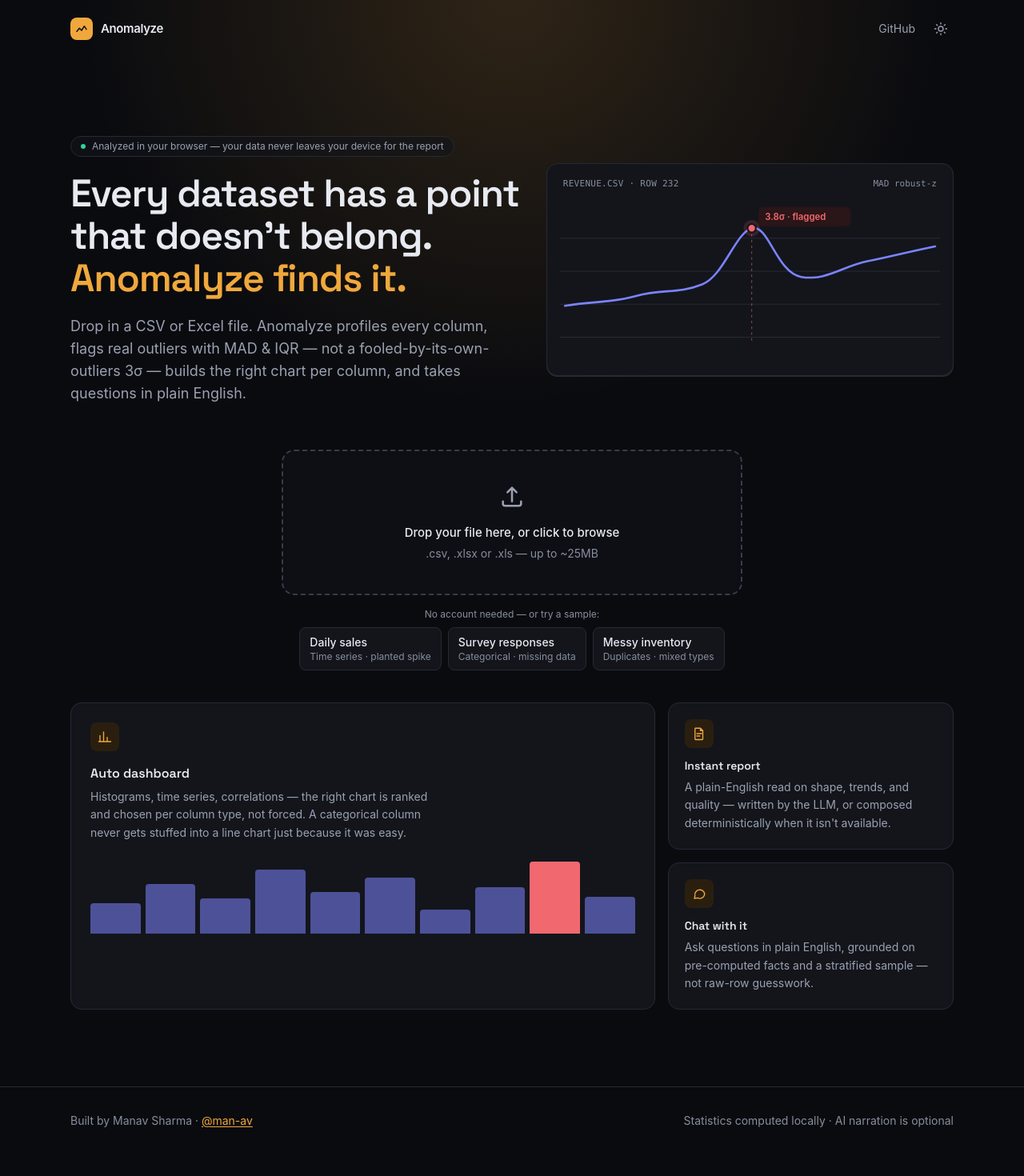
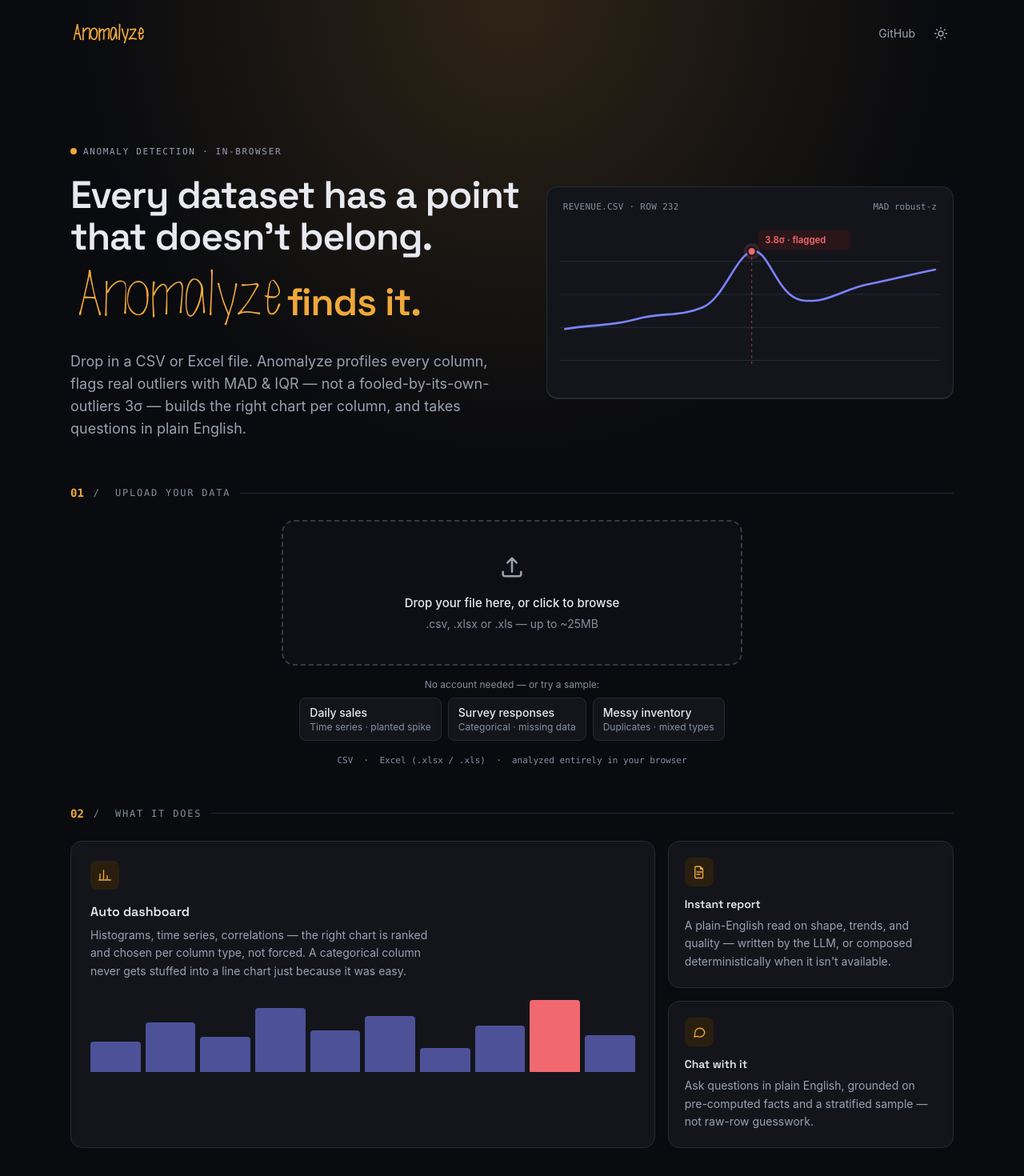
Before and after one commit to Man-av/Anomalyze, a Next.js app: page / in a window 1280 px wide. Shown: the top 1470 px of the page at 80% size. Before the commit the page ends 1443 px from the top, so only its background shows below. Built offline with nearby package versions, Linux system fonts and the light colour scheme.

Commit message:
Add visual improvements and fonts

```diff
--- a/app/globals.css
+++ b/app/globals.css
@@ -1,4 +1,12 @@
 @import "tailwindcss";
+
+@font-face {
+  font-family: "GoingToDoGreatThings";
+  src: url("/fonts/GoingToDoGreatThings.ttf") format("truetype");
+  font-weight: 400;
+  font-style: normal;
+  font-display: swap;
+}
 
 /* Enable `dark:` utilities driven by the data-theme attribute on <html>. */
 @custom-variant dark (&:where([data-theme="dark"], [data-theme="dark"] *));
--- a/components/analyzer/AnalyzerApp.tsx
+++ b/components/analyzer/AnalyzerApp.tsx
@@ -1,6 +1,6 @@
 "use client";
 
-import { LogoMark } from "@/components/icons";
+
 import { ThemeToggle } from "@/components/ui/ThemeToggle";
 import { useAnalyzer } from "./AnalyzerContext";
 import { LandingHero } from "./LandingHero";
@@ -9,13 +9,21 @@
 function AppHeader() {
   return (
     <header className="mx-auto flex max-w-6xl items-center justify-between px-6 py-5">
-      <div className="flex items-center gap-2.5">
-        <LogoMark />
-        <span className="text-[15px] font-semibold tracking-tight">Anomalyze</span>
+      <div className="flex items-center">
+        <span
+          style={{
+            fontFamily: "'GoingToDoGreatThings', cursive",
+            fontWeight: 900,
+            fontSize: "1.8rem",
+          }}
+          className="text-accent"
+        >
+          Anomalyze
+        </span>
       </div>
       <nav className="flex items-center gap-4 text-sm text-muted">
         <a
-          href="https://github.com/man-av"
+          href="https://github.com/Man-av/Anomalyze"
           target="_blank"
           rel="noopener noreferrer"
           className="text-muted hover:text-foreground"
--- a/components/analyzer/LandingHero.tsx
+++ b/components/analyzer/LandingHero.tsx
@@ -99,17 +99,33 @@
 export function LandingHero() {
   return (
     <main className="mx-auto max-w-6xl px-6">
+      {/* ── Hero ── */}
       <section className="grid items-center gap-10 pt-16 pb-14 sm:pt-24 lg:grid-cols-[1.05fr_0.95fr] lg:gap-8">
         <div className="text-center lg:text-left">
-          <div className="mx-auto inline-flex items-center gap-2 rounded-full border border-border bg-surface/60 px-3 py-1 text-xs text-muted backdrop-blur lg:mx-0">
-            <span className="h-1.5 w-1.5 rounded-full bg-ok" />
-            Analyzed in your browser — your data never leaves your device for the report
+          {/* Hallmark eyebrow: dot + monospace category label */}
+          <div className="mx-auto mb-5 flex items-center justify-center gap-2 lg:mx-0 lg:justify-start">
+            <span className="h-2 w-2 shrink-0 rounded-full bg-accent" aria-hidden />
+            <span className="font-mono text-[11px] uppercase tracking-[0.15em] text-muted">
+              Anomaly Detection · In-browser
+            </span>
           </div>
-          <h1 className="font-heading mx-auto mt-5 max-w-xl text-balance text-4xl font-semibold leading-[1.1] tracking-tight sm:text-5xl lg:mx-0">
+
+          <h1 className="font-heading mx-auto max-w-xl text-balance text-4xl font-semibold leading-[1.1] tracking-tight sm:text-5xl lg:mx-0">
             Every dataset has a point that doesn&rsquo;t belong.
             <br />
-            <span className="text-accent">Anomalyze finds it.</span>
+            <span
+              style={{
+                fontFamily: "'GoingToDoGreatThings', cursive",
+                fontWeight: 400,
+                fontSize: "1.8em",
+              }}
+              className="text-accent"
+            >
+              Anomalyze
+            </span>
+            <span className="text-accent"> finds it.</span>
           </h1>
+
           <p className="mx-auto mt-5 max-w-xl text-pretty text-base text-muted sm:text-lg lg:mx-0">
             Drop in a CSV or Excel file. Anomalyze profiles every column, flags
             real outliers with MAD &amp; IQR &mdash; not a fooled-by-its-own-outliers
@@ -118,6 +134,7 @@
           </p>
         </div>
 
+        {/* Sparkline hero art */}
         <div className="rounded-[var(--radius-card)] border border-border bg-surface p-4 shadow-[0_1px_0_var(--border)]">
           <div className="mb-2 flex items-center justify-between px-1">
             <span className="font-mono text-[11px] uppercase tracking-wide text-muted-2">
@@ -129,13 +146,30 @@
         </div>
       </section>
 
-      <section className="pb-10">
+      {/* ── 01 / Upload ── */}
+      <section className="pb-12">
+        <div className="mb-6 flex items-center gap-3">
+          <span className="font-mono text-sm font-semibold text-accent">01</span>
+          <span className="font-mono text-xs uppercase tracking-[0.15em] text-muted-2">/&nbsp;&nbsp;Upload your data</span>
+          <div className="h-px flex-1 bg-border" />
+        </div>
         <div className="mx-auto max-w-xl">
           <DropArea />
         </div>
+        <p className="mt-4 text-center font-mono text-[11px] text-muted-2">
+          CSV &nbsp;·&nbsp; Excel (.xlsx / .xls) &nbsp;·&nbsp; analyzed entirely in your browser
+        </p>
       </section>
 
-      <section className="grid gap-4 pb-24 md:grid-cols-3 md:grid-rows-2">
+      {/* ── 02 / What it does ── */}
+      <section className="pb-24">
+        <div className="mb-6 flex items-center gap-3">
+          <span className="font-mono text-sm font-semibold text-accent">02</span>
+          <span className="font-mono text-xs uppercase tracking-[0.15em] text-muted-2">/&nbsp;&nbsp;What it does</span>
+          <div className="h-px flex-1 bg-border" />
+        </div>
+
+        <div className="grid gap-4 md:grid-cols-3 md:grid-rows-2">
           <div className="rounded-[var(--radius-card)] border border-border bg-surface p-6 md:col-span-2 md:row-span-2">
             <div className="mb-4 flex h-9 w-9 items-center justify-center rounded-lg bg-accent-soft text-accent">
               <ChartIcon />
@@ -173,6 +207,7 @@
               <p className="mt-1.5 text-sm leading-relaxed text-muted">{f.body}</p>
             </div>
           ))}
+        </div>
       </section>
     </main>
   );
```
Also changed, not shown: public/fonts/GoingToDoGreatThings.ttf (added), public/fonts/RemachineScript.ttf (added). Lines whose indentation alone changed are shown as unchanged.
